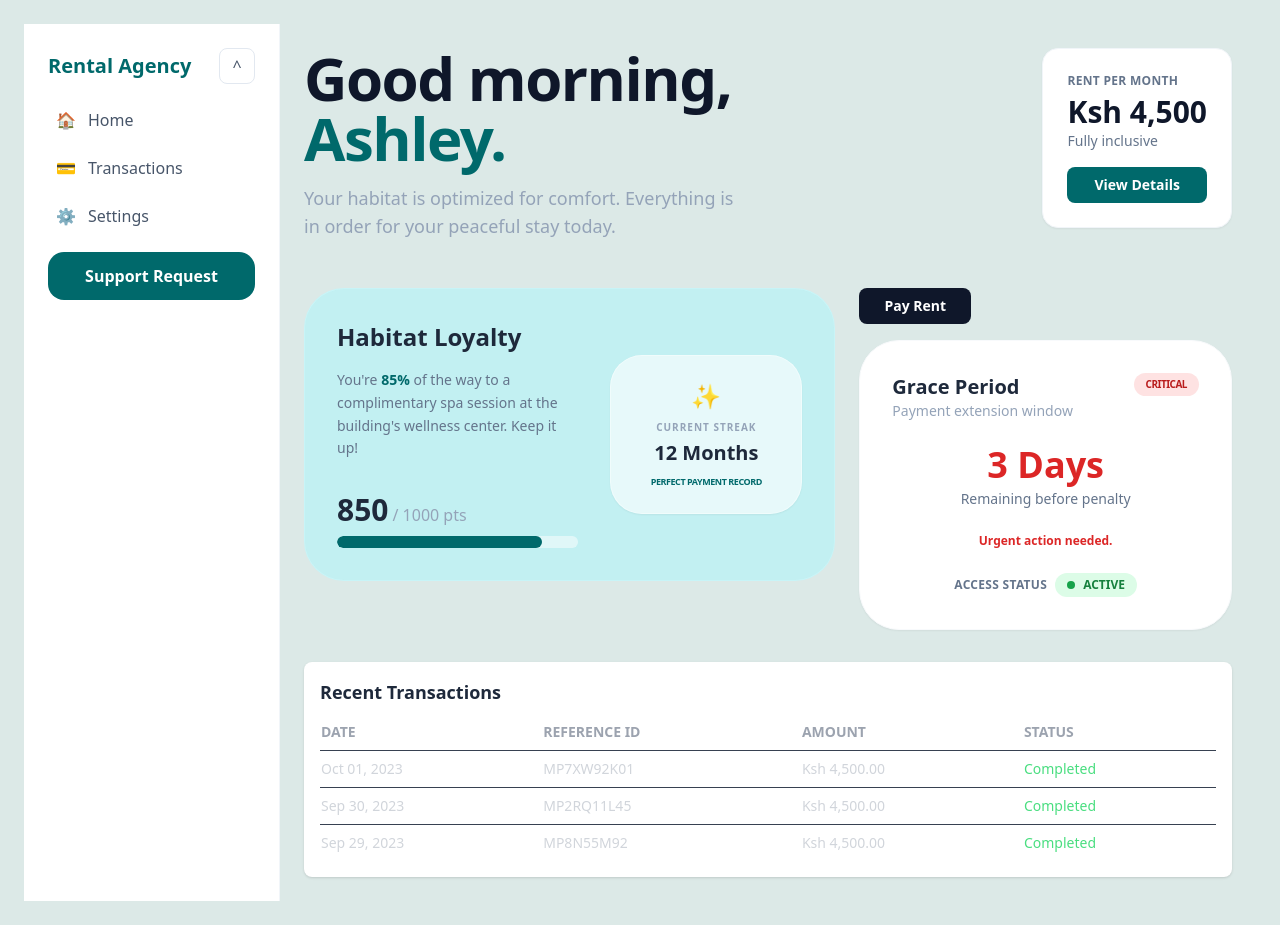
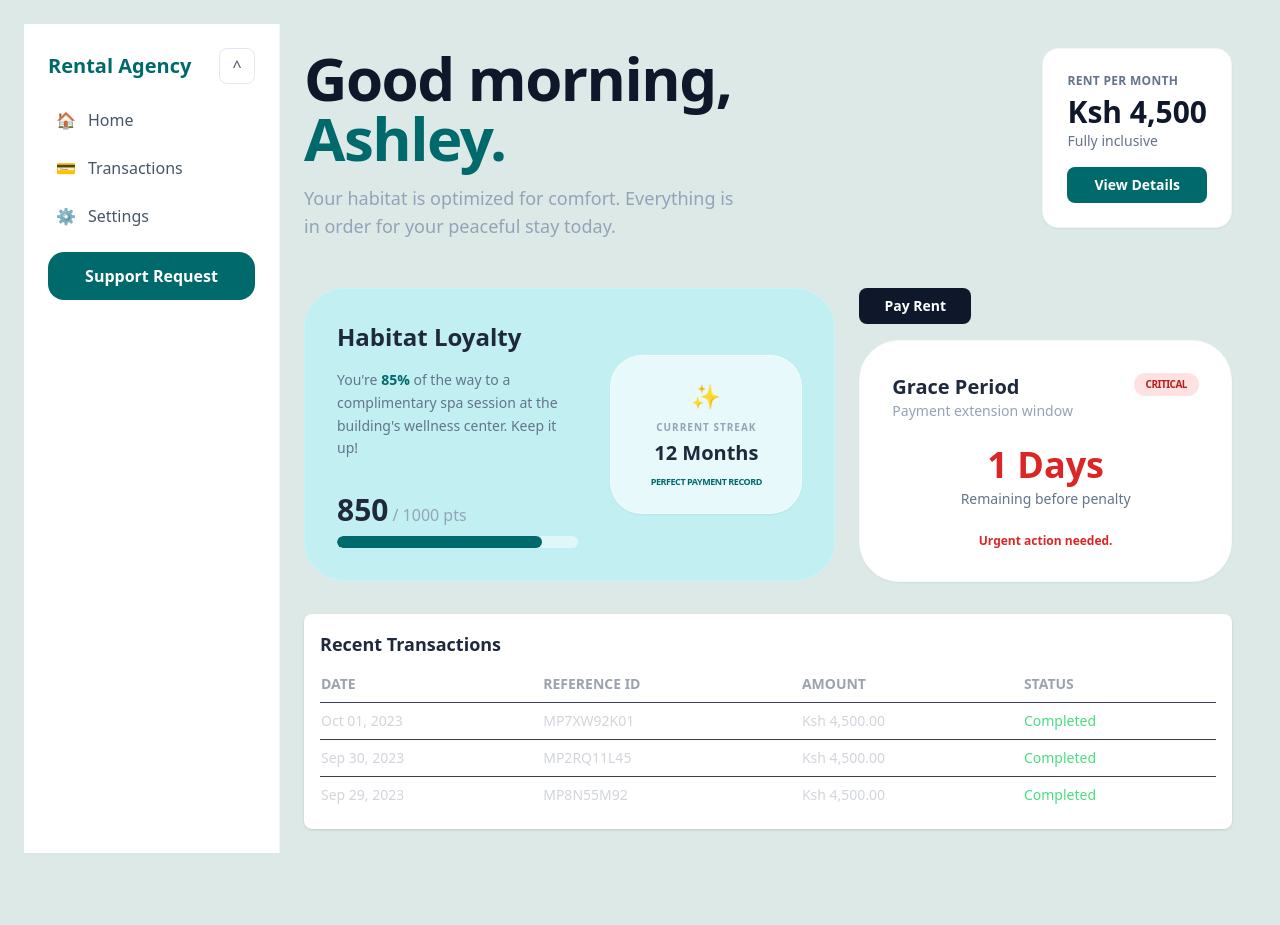
Before and after one commit to Isabellanamutenda/Serene-habitat, a Nuxt app: page /tenant/dashboard in a window 1280 px wide. After the commit the page ends 877 px from the top, so only its background shows below. Built offline with nearby package versions, Linux system fonts and the light colour scheme.

Commit message:
update grace days card

```diff
--- a/components/landlord/GracePeriodCard.vue
+++ b/components/landlord/GracePeriodCard.vue
@@ -21,14 +21,6 @@
     <p class="text-center text-xs font-semibold" :class="valueClass">
       {{ message }}
     </p>
-
-    <div class="flex items-center justify-center gap-2">
-      <span class="text-xs font-semibold text-slate-500 uppercase tracking-wide">Access Status</span>
-      <span class="inline-flex items-center gap-2 rounded-full px-3 py-1 text-xs font-bold uppercase" :class="accessStatusClass">
-        <span class="h-2 w-2 rounded-full" :class="accessDotClass"></span>
-        {{ accessStatusLabel }}
-      </span>
-    </div>
   </div>
 </template>
 
@@ -37,11 +29,10 @@ import { computed } from 'vue'
 
 const props = defineProps<{
   daysRemaining: number
-  accessStatus: 'locked' | 'active'
 }>()
 
-const isCritical = computed(() => props.daysRemaining <= 3)
-const isSafe = computed(() => props.daysRemaining >= 5)
+const isCritical = computed(() => props.daysRemaining <= 1)
+const isSafe = computed(() => props.daysRemaining >= 3)
 
 const stateLabel = computed(() => {
   if (isCritical.value) return 'Critical'
@@ -66,18 +57,4 @@ const message = computed(() => {
   if (isSafe.value) return 'Grace window is healthy.'
   return 'Grace window is getting tighter.'
 })
-
-const accessStatusLabel = computed(() => {
-  return props.accessStatus === 'locked' ? 'Locked' : 'Active'
-})
-
-const accessStatusClass = computed(() => {
-  return props.accessStatus === 'locked'
-    ? 'bg-red-100 text-red-700'
-    : 'bg-green-100 text-green-700'
-})
-
-const accessDotClass = computed(() => {
-  return props.accessStatus === 'locked' ? 'bg-red-600' : 'bg-green-600'
-})
 </script>
--- a/pages/tenant/dashboard.vue
+++ b/pages/tenant/dashboard.vue
@@ -47,7 +47,7 @@
           >
             Pay Rent
           </button>
-          <GracePeriodCard :days-remaining="graceDaysRemaining" :access-status="accessStatus" />
+          <GracePeriodCard :days-remaining="graceDaysRemaining" />
         </div>
       </div>
       <div id="transactions">
@@ -133,8 +133,7 @@ import GracePeriodCard from '~/components/landlord/GracePeriodCard.vue'
 import Rewards from '~/components/tenant/Rewards.vue'
 import PaymentHistory from '~/components/tenant/PaymentHistory.vue'
 
-const graceDaysRemaining = 3
-const accessStatus: 'locked' | 'active' = 'active'
+const graceDaysRemaining = 1
 
 const transactions = [
   { date: 'Oct 01, 2023', ref: 'MP7XW92K01', amount: 'Ksh 4,500.00', status: 'Completed' },
--- a/pages/tenant/details.vue
+++ b/pages/tenant/details.vue
@@ -35,7 +35,7 @@
 
             <article class="card lg:col-span-4">
               <p class="text-sm text-slate-500">Grace Period</p>
-              <p class="text-3xl font-semibold text-green-600 mt-2">5 Days</p>
+              <p class="text-3xl font-semibold text-green-600 mt-2">3 Days</p>
               <p class="text-xs text-slate-500 mt-2">No penalties during this period</p>
             </article>
           </div>
```
